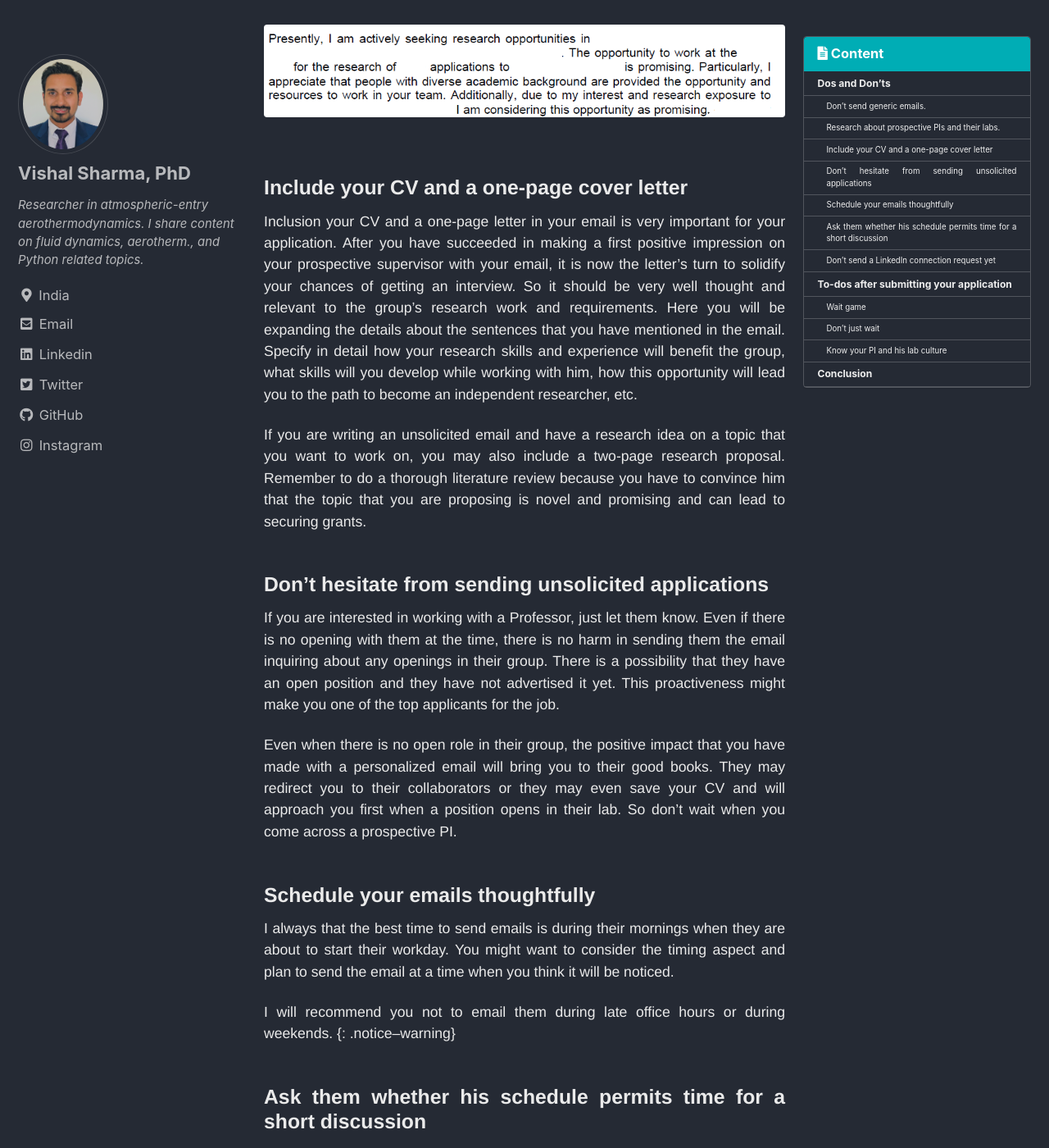
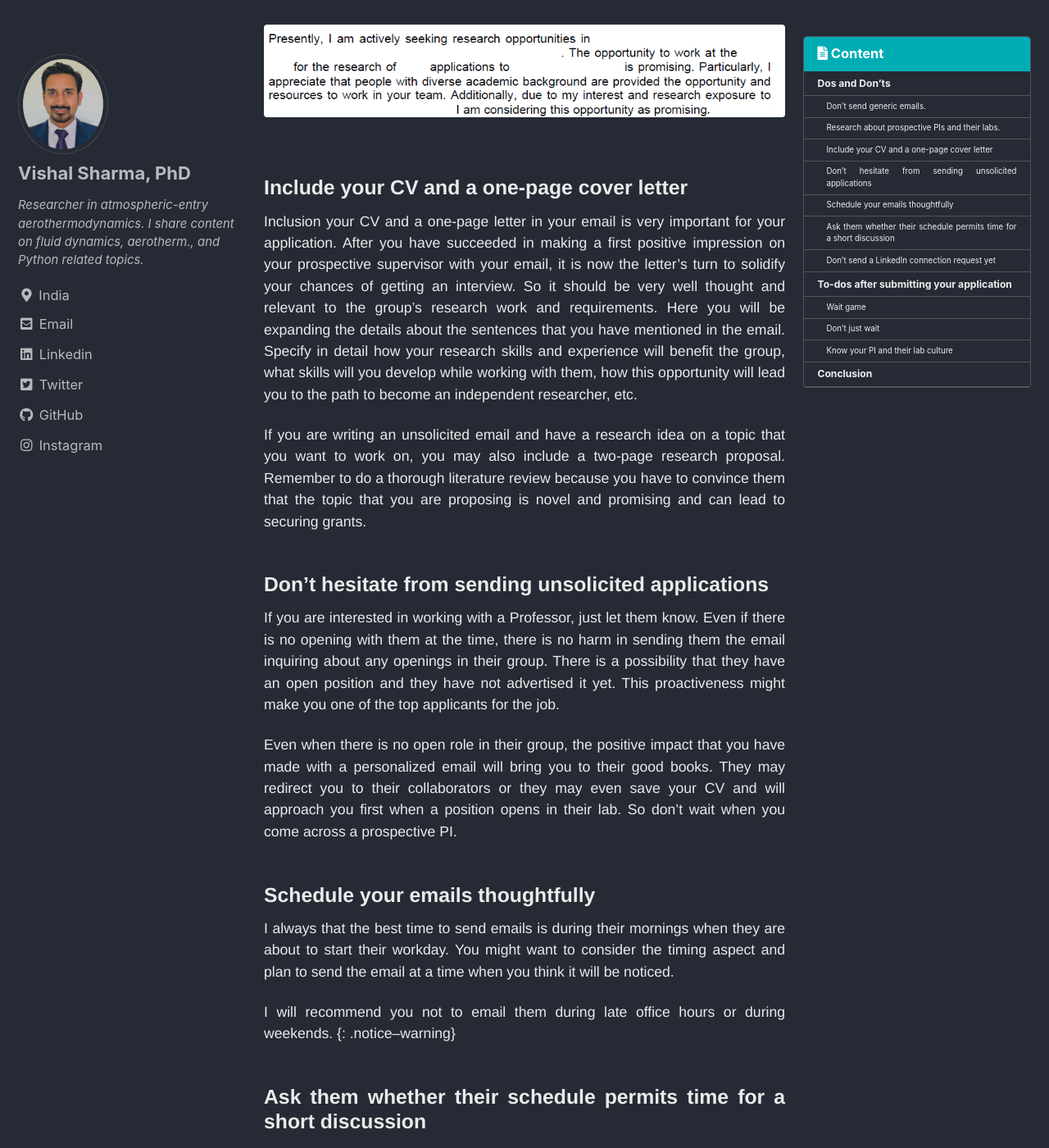
Before and after one commit to vxsharma-14/vxsharma-14.github.io, a Jekyll site: the page built from _posts/2022-02-13-how-to-email-for-academic-positions.md, in a window 1280 px wide and 1400 px high, scrolled down 3178 px. Shown: the whole window at 82% size. Built offline with Jekyll 4.4.1, drawn with Linux system fonts in a browser that asks for light colours; cached includes are drawn as plain includes; some of the changed text lies outside the part shown.

Commit message:
Update post
Modified sentences in the post.

```diff
--- a/_posts/2022-02-13-how-to-email-for-academic-positions.md
+++ b/_posts/2022-02-13-how-to-email-for-academic-positions.md
@@ -62,9 +62,9 @@
 
 ### Include your CV and a one-page cover letter
 
-Inclusion your CV and a one-page letter in your email is very important for your application. After you have succeeded in making a first positive impression on your prospective supervisor with your email, it is now the letter's turn to solidify your chances of getting an interview. So it should be very well thought and relevant to the group's research work and requirements. Here you will be expanding the details about the sentences that you have mentioned in the email. Specify in detail how your research skills and experience will benefit the group, what skills will you develop while working with him, how this opportunity will lead you to the path to become an independent researcher, etc.
+Inclusion your CV and a one-page letter in your email is very important for your application. After you have succeeded in making a first positive impression on your prospective supervisor with your email, it is now the letter's turn to solidify your chances of getting an interview. So it should be very well thought and relevant to the group's research work and requirements. Here you will be expanding the details about the sentences that you have mentioned in the email. Specify in detail how your research skills and experience will benefit the group, what skills will you develop while working with them, how this opportunity will lead you to the path to become an independent researcher, etc.
 
-If you are writing an unsolicited email and have a research idea on a topic that you want to work on, you may also include a two-page research proposal. Remember to do a thorough literature review because you have to convince him that the topic that you are proposing is novel and promising and can lead to securing grants.
+If you are writing an unsolicited email and have a research idea on a topic that you want to work on, you may also include a two-page research proposal. Remember to do a thorough literature review because you have to convince them that the topic that you are proposing is novel and promising and can lead to securing grants.
 
 ### Don't hesitate from sending unsolicited applications
 
@@ -78,7 +78,7 @@
 
 I will recommend you not to email them during late office hours or during weekends. {: .notice--warning}
 
-### Ask them whether his schedule permits time for a short discussion
+### Ask them whether their schedule permits time for a short discussion
 
 In your email, I will highly suggest to always include a sentence asking to speak with them for a few minutes. For example, you may write somethig  like this
 
@@ -102,11 +102,11 @@
 
 There are tons of Universities worldwide where you can do your research. During the wait time, you don't want to just sit and wait for their reply. You can improve your chances of getting by searching for more professors, emailing them using the same ground rules as discussed above. This is an iterative and a time consuming process but it will be worth your efforts if you are sincerely interested in an academic position. This whole process is also an opportunity for you to connect and grow your professional network.
 
-### Know your PI and his lab culture
+### Know your PI and their lab culture
 
-Just like a PI will do his due diligence before hiring you, it is very important for you to do your due diligence on your prospective PI and his lab to find out how he is as a person to work with, how his lab functions, how many students or post-docs are working with him, etc?
+Just like a PI will do their due diligence before hiring you, it is very important for you to do your due diligence on your prospective PI and their lab to find out how they are as a person to work with, how their lab functions, how many students or post-docs are working with them, etc?
 
-The best way to obtain this information is through his lab members. They will probably give you an honest review about it. Getting in contact with them to build connection with them and asking questions is the best option for you. You may also speak with your previous or present supervisor about your application and ask for helpful advise on your application.
+The best way to obtain this information is through their lab members. They will probably give you an honest review about it. Getting in contact with them to build connection with them and asking questions is the best option for you. You may also speak with your previous or present supervisor about your application and ask for helpful advise on your application.
 
 ## Conclusion
 
```
